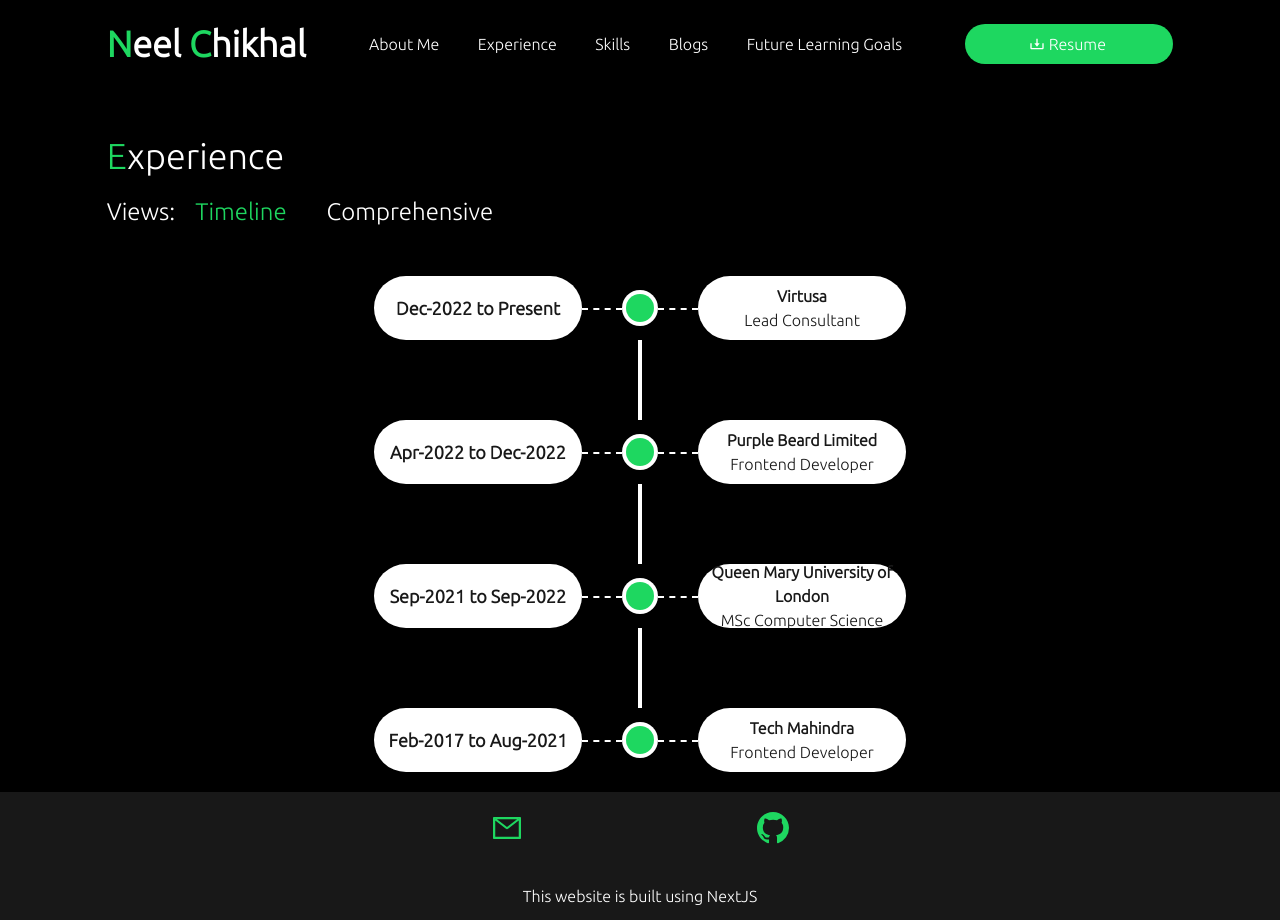
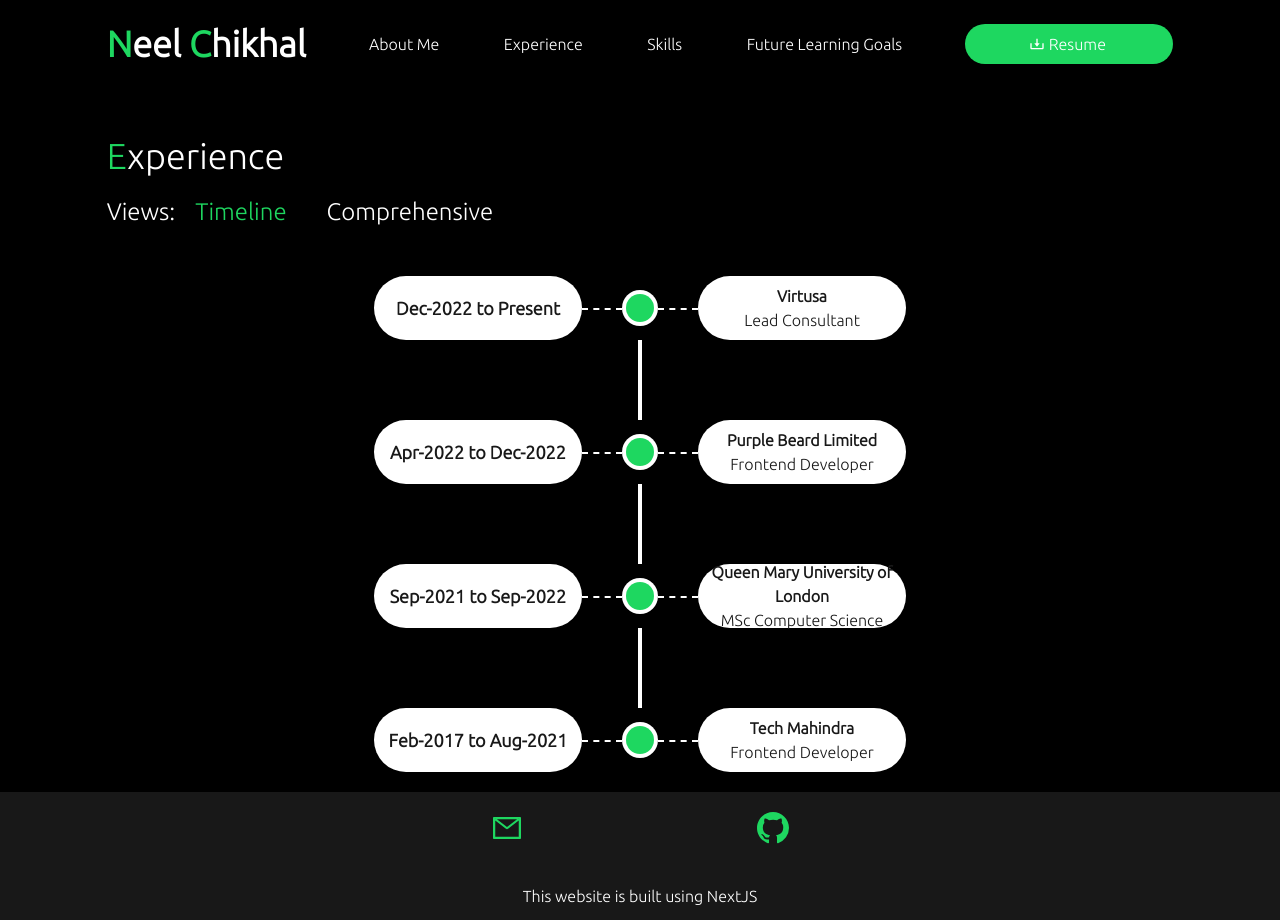
Before and after one commit to neelchikhal14/portfolio, a Next.js app in the folder next-sanity-portfolio/: page /experience in a window 1280 px wide. Built offline with nearby package versions, Linux system fonts and the light colour scheme.

Commit message:
feat:removed blogs,updated resume with website details

```diff
--- a/next-sanity-portfolio/app/data/data.json
+++ b/next-sanity-portfolio/app/data/data.json
@@ -18,10 +18,6 @@
       {
         "name": "Skills",
         "path": "/skills"
-      },
-      {
-        "name": "Blogs",
-        "path": "/blogs"
       },
       {
         "name": "Future Learning Goals",
--- /dev/null
+++ b/next-sanity-portfolio/app/not-found.tsx
@@ -0,0 +1,16 @@
+import Link from "next/link";
+
+export default function NotFound() {
+  return (
+    <div className="w-full h-56 mt-10">
+      <p className="text-2xl lg:text-5xl">
+        Oops , Sorry this page is under construction.
+      </p>
+      <div className="w-40 h-14 rounded-full bg-text-color mt-20 flex items-center justify-center hover:bg-iconic-green hover:cursor-pointer">
+        <Link href="/" className="text-section-background">
+          Back to Home
+        </Link>
+      </div>
+    </div>
+  );
+}
```
Also changed, not shown: 1 other file (tests, documents, lock files or other folders).
